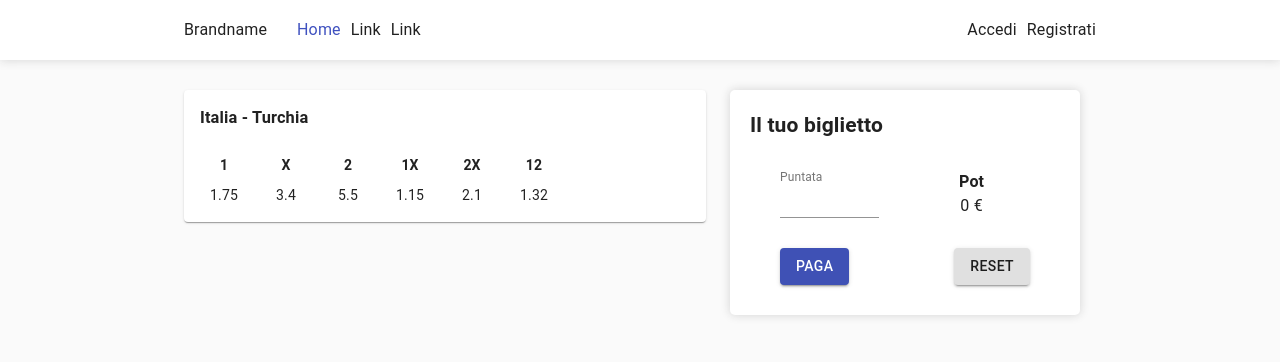
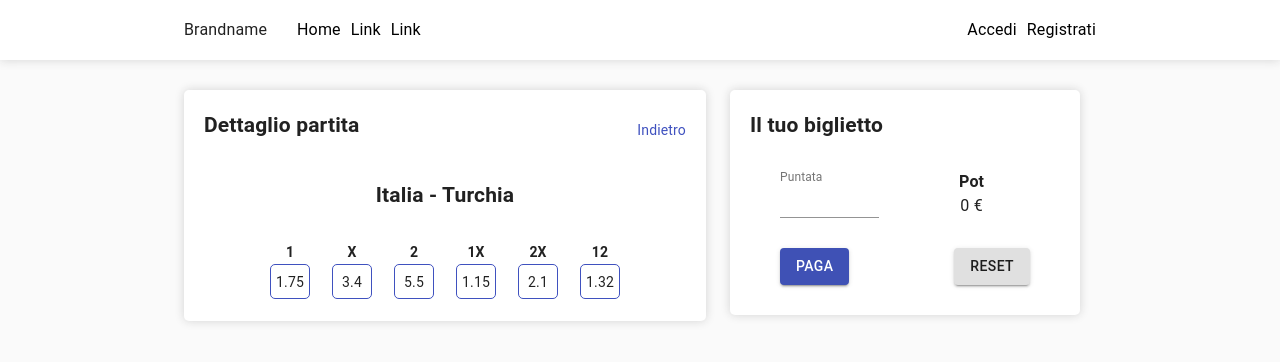
Before and after one commit to alessandro-lo-presti/bet-manager, a React (Create React App) app: page /1 in a window 1280 px wide. Shown: the top 362 px of the page. Built offline with nearby package versions, Linux system fonts and the light colour scheme.

Commit message:
fix header link

```diff
--- a/src/components/bet-details/BetDetails.js
+++ b/src/components/bet-details/BetDetails.js
@@ -1,4 +1,5 @@
-import { Card, CardContent, CardActions, makeStyles } from "@material-ui/core";
+import { Box, makeStyles } from "@material-ui/core";
+import { Link } from "react-router-dom";
 import { useEffect } from "react";
 import { connect } from "react-redux";
 import { useParams } from "react-router-dom";
@@ -15,19 +16,36 @@ import {
 import { ApiServices } from "../../services/ApiServices";
 
 const useStyles = makeStyles((theme) => ({
+  root: {
+    minWidth: "500px",
+    padding: "20px",
+    backgroundColor: "white",
+    boxShadow: "0 0 10px lightgray",
+    borderRadius: "5px",
+  },
+  title: {
+    marginBottom: "10px",
+  },
+  match: {
+    margin: "30px 0",
+  },
   quota: {
     height: "35px",
     width: "40px",
     margin: "0 10px",
     display: "inline-block",
-    border: "1px solid white",
+    border: "1px solid #3f51bf",
     borderRadius: "5px",
     textAlign: "center",
     lineHeight: "35px",
     "&:hover, &.active": {
-      background: "white",
-      color: "#424242",
+      background: "#3f51bf",
+      color: "white",
     },
+  },
+  link: {
+    color: "#3f51bf",
+    textDecoration: "none",
   },
 }));
 
@@ -95,11 +113,26 @@ function BetDetails(props) {
   return (
     <div>
       {Object.keys(bet).length ? (
-        <Card>
-          <CardContent>
-            <h3>{bet.descrizione}</h3>
-          </CardContent>
-          <CardActions>
+        <Box className={classes.root}>
+          <Box
+            display="flex"
+            justifyContent="space-between"
+            alignItems="center"
+          >
+            <h2 className={classes.title}>Dettaglio partita</h2>
+            <Link to="/" className={classes.link}>
+              Indietro
+            </Link>
+          </Box>
+          <Box
+            display="flex"
+            flexDirection="column"
+            alignItems="center"
+            className={classes.match}
+          >
+            <h2>{bet.descrizione}</h2>
+          </Box>
+          <Box display="flex" justifyContent="center">
             <table>
               <thead>
                 <th>1</th>
@@ -142,8 +175,8 @@ function BetDetails(props) {
                 ))}
               </tbody>
             </table>
-          </CardActions>
-        </Card>
+          </Box>
+        </Box>
       ) : (
         <p>Errore</p>
       )}
--- a/src/components/bet-list/BetList.js
+++ b/src/components/bet-list/BetList.js
@@ -57,6 +57,7 @@ const useStyles = makeStyles((theme) => ({
   },
   link: {
     color: "#3f51bf",
+    textDecoration: "none",
   },
 }));
 
--- a/src/components/header/Header.js
+++ b/src/components/header/Header.js
@@ -1,4 +1,5 @@
 import { makeStyles, Container, Box } from "@material-ui/core";
+import { Link } from "react-router-dom";
 
 const useStyle = makeStyles({
   header: {
@@ -22,6 +23,8 @@ const useStyle = makeStyles({
   },
   listItem: {
     marginLeft: "10px",
+    color: "black",
+    textDecoration: "none",
     "&:hover, &.active": {
       color: "#3f51bf",
     },
@@ -36,7 +39,9 @@ function Header() {
         <Box display="flex" alignItems="center">
           <span className={classes.brandname}>Brandname</span>
           <ul className={classes.list}>
-            <li className={classes.listItem + " active"}>Home</li>
+            <Link to="/" className={classes.listItem}>
+              Home
+            </Link>
             <li className={classes.listItem}>Link</li>
             <li className={classes.listItem}>Link</li>
           </ul>
```
Also changed, not shown: src/App.js (+3 -4 lines).
